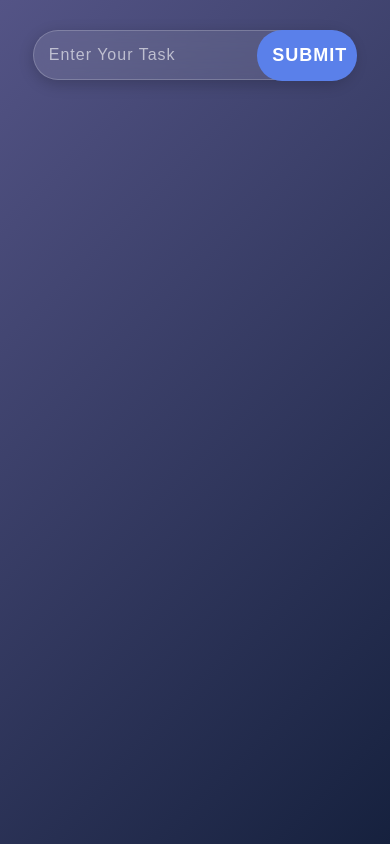
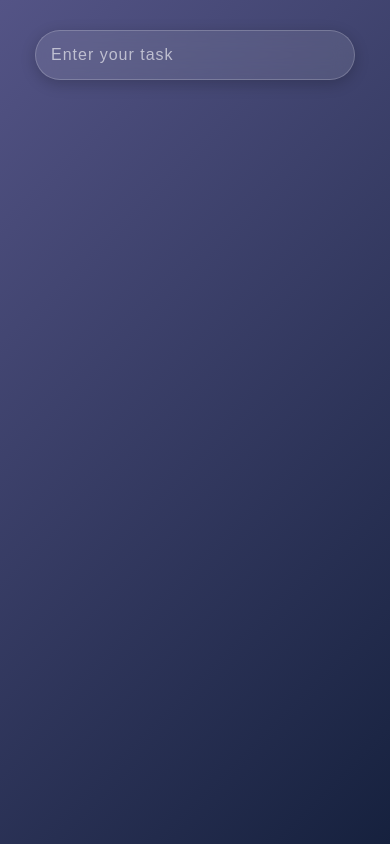
Before and after one commit to 12PUFFS/ToDo-React, a React (Vite) app: page / in a window 390 px wide. Built offline with nearby package versions, Linux system fonts and the light colour scheme.

Commit message:
todo-list adaptive 768

```diff
--- a/src/components/ToDo/TodoForm.jsx
+++ b/src/components/ToDo/TodoForm.jsx
@@ -14,11 +14,11 @@ function TodoForm({ addTodo }) {
       <form onSubmit={onSubmitHandler} className={styles.input}>
         <input
           type="text"
-          placeholder="enter your task"
+          placeholder="Enter your task"
           value={text}
           onChange={(e) => setText(e.target.value)}
         />
-        <button type="submit">Submit</button>;
+        <button type="submit">Submit</button>
       </form>
     </div>
   );
--- a/src/components/ToDo/TodoForm.module.css
+++ b/src/components/ToDo/TodoForm.module.css
@@ -1,6 +1,4 @@
 input {
-  text-transform: capitalize;
-
   padding: 25px;
   width: 1210px;
   border: none;
@@ -8,7 +6,7 @@ input {
   background: rgba(255, 255, 255, 0.1);
   backdrop-filter: blur(10px);
   color: white;
-  font-family: 'Montserrat', sans-serif;
+  /* font-family: 'Montserrat', sans-serif; */
   font-size: 25px;
   outline: none;
   box-shadow: 0 4px 15px rgba(0, 0, 0, 0.2);
@@ -117,16 +115,15 @@ button:hover::after {
 
 @media (max-width: 768px) {
   button {
-    padding: 30px;
-    margin: 0;
-    text-align: center;
+    display: none;
   }
 }
 
 @media (max-width: 395px) {
   button {
-    width: 100px;
-    padding: 15px;
+    /* width: 100px;
+    padding: 15px; */
+    display: none;
   }
 }
 
```
Also changed, not shown: 4 other files (tests, documents, lock files or other folders).
